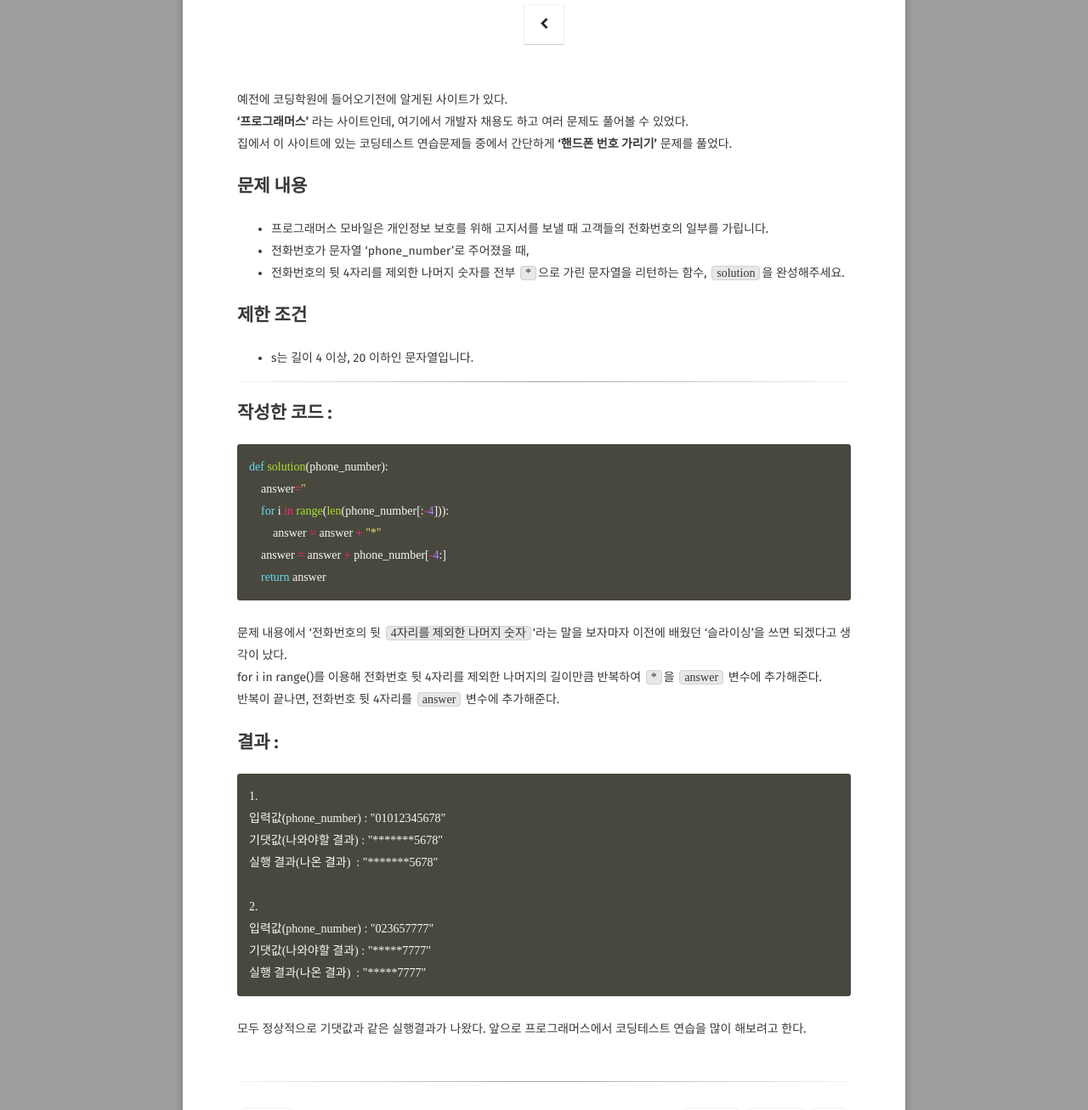
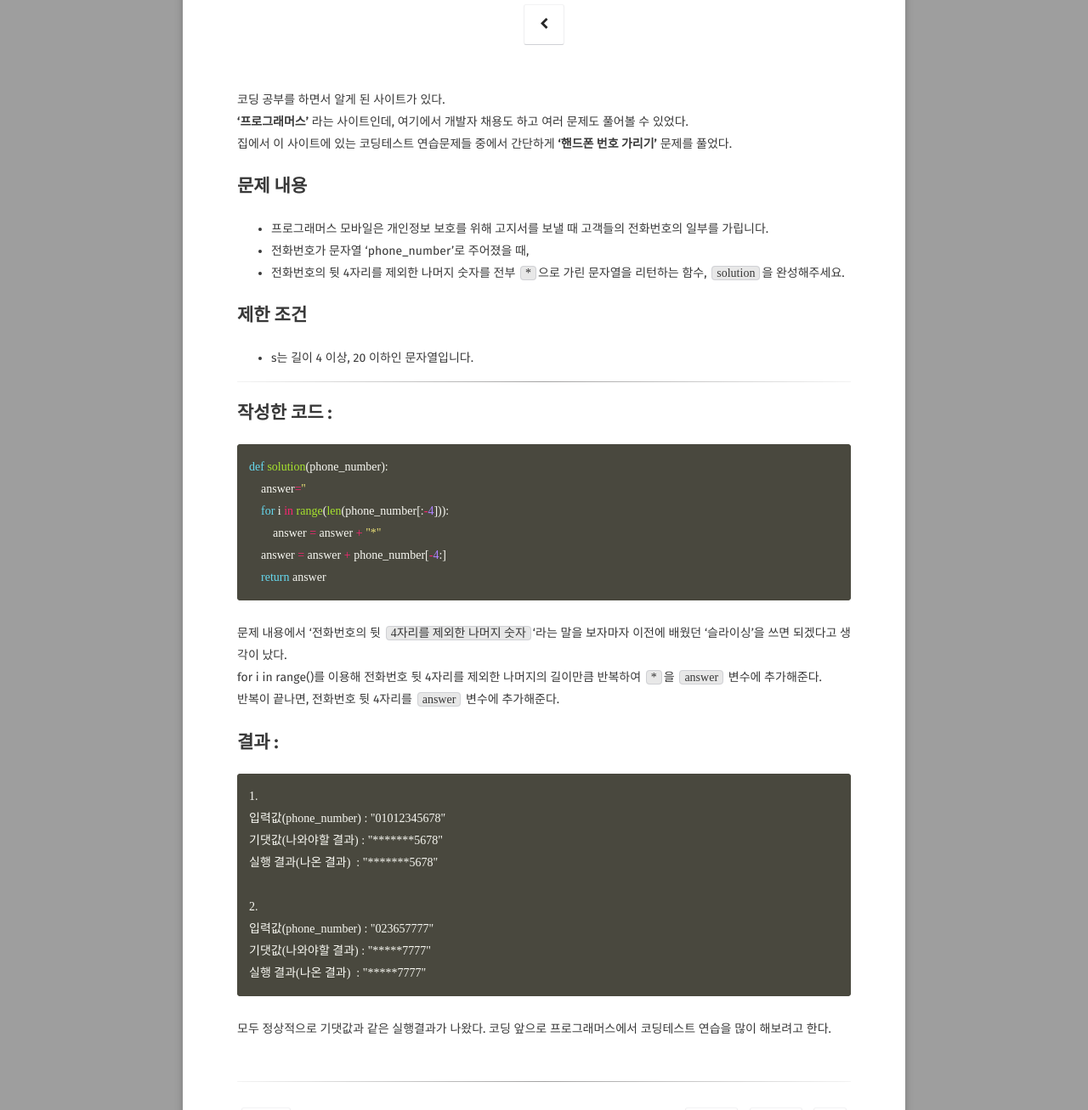
Before and after one commit to minhk05/minhk05.github.com, a Jekyll site: the page built from _posts/Python/2021-07-17-Practice1.md, in a window 1280 px wide. Shown: the part 265-1572 px from the top of the page at 85% size. Built offline with Jekyll 4.4.1, drawn with Linux system fonts in a browser that asks for light colours; some web fonts are replaced.

Commit message:
Update 2021-07-17-Practice1.md

````diff
--- a/_posts/Python/2021-07-17-Practice1.md
+++ b/_posts/Python/2021-07-17-Practice1.md
@@ -6,7 +6,7 @@ category: Python
 tags: [python]
 comments: false
 ---
-예전에 코딩학원에 들어오기전에 알게된 사이트가 있다. <br>
+코딩 공부를 하면서 알게 된 사이트가 있다. <br>
 **'프로그래머스'** 라는 사이트인데, 여기에서 개발자 채용도 하고 여러 문제도 풀어볼 수 있었다.
 <br>
 집에서 이 사이트에 있는 코딩테스트 연습문제들 중에서 간단하게 **'핸드폰 번호 가리기'** 문제를 풀었다.
@@ -51,4 +51,5 @@ for i in range()를 이용해 전화번호 뒷 4자리를 제외한 나머지의
 ```
 
 모두 정상적으로 기댓값과 같은 실행결과가 나왔다.
+코딩
 앞으로 프로그래머스에서 코딩테스트 연습을 많이 해보려고 한다.
````
